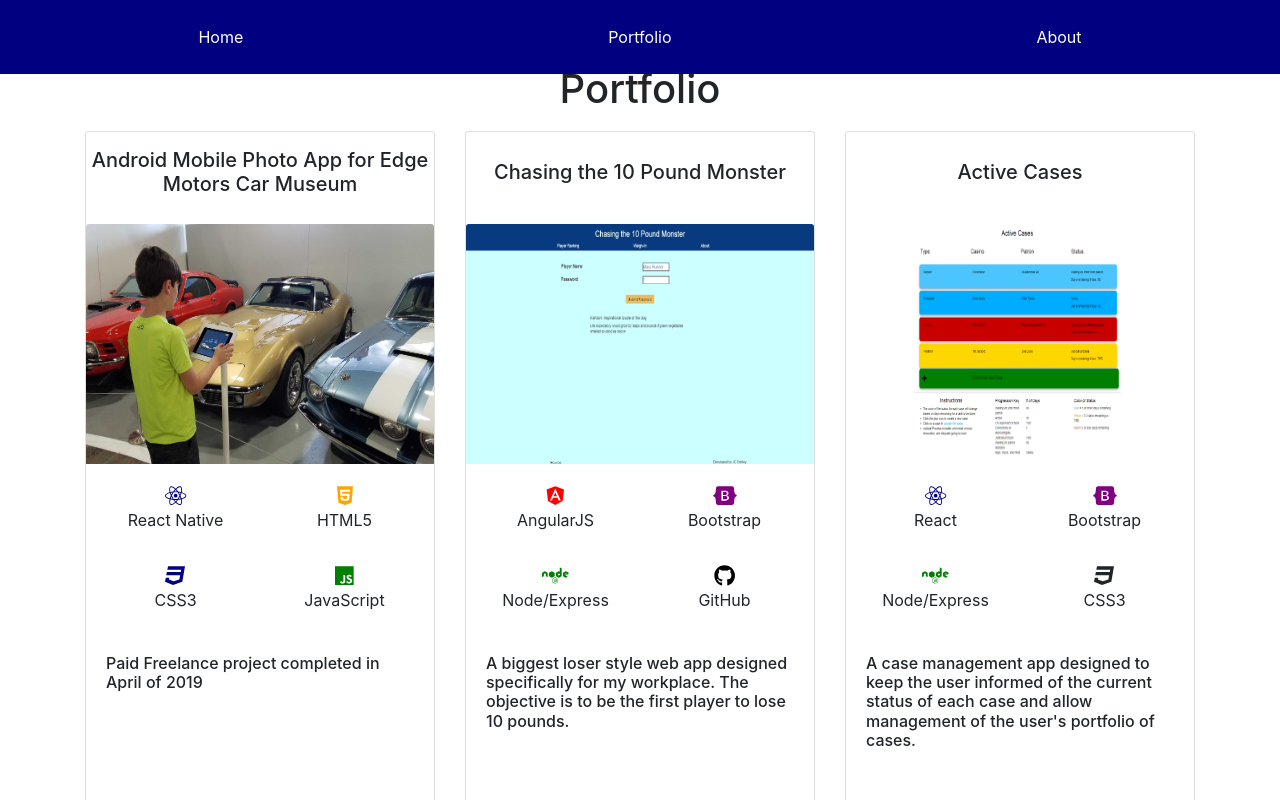
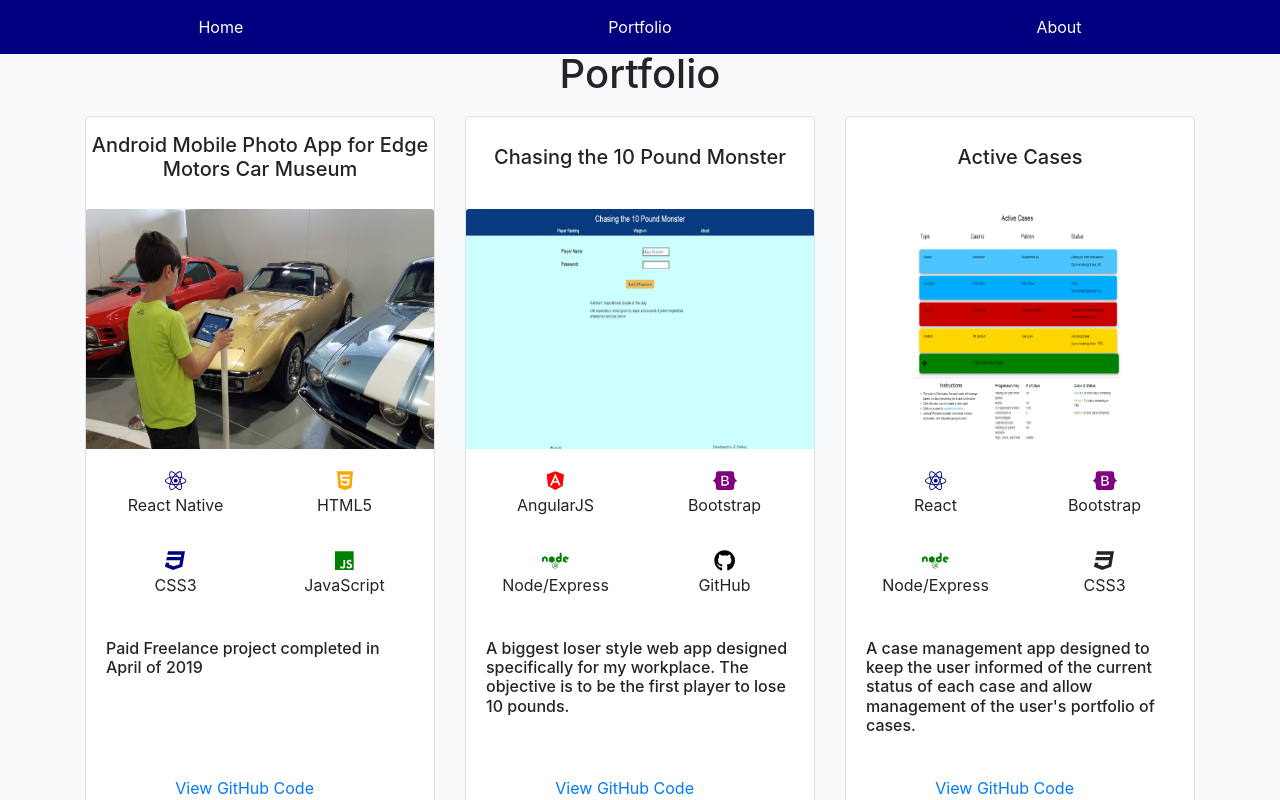
Before and after one commit to jcsmileyjr/v2-Portfolio, a React (Create React App) app in the folder portfolio/: page / in a window 1280 px wide. Both pictures are taken after a click on the button "Portfolio". Shown: the top 800 px of the page. Built offline with nearby package versions, Linux system fonts and the light colour scheme.

Commit message:
Fix layout issues separating portfolio cards and app background

```diff
--- a/portfolio/src/App.css
+++ b/portfolio/src/App.css
@@ -6,9 +6,13 @@
 }
 
 /*Add space above and below the heading on the About Component*/
-.rowWhiteSpace, #intro > h1, h3, Button {
+.rowWhiteSpace {
   margin-top: 10px;
   margin-bottom: 10px;
+}
+
+.appBackGroundColor {
+  background-color: #f8f9fa;
 }
 
 /********** End of Global App Styling **********/
@@ -20,7 +24,7 @@
   display: flex; /* Affect content of this container*/
   align-items: center; /*Center the content on the x axis*/
   justify-content: space-around; /*Center the content on the y axis*/
-  margin-bottom: 65px;
+  margin-bottom: 50px;
 }
 
 .navButton {
@@ -66,7 +70,7 @@ really wasn't working. The fix was to use a linear-gradient.
   }
 }
 
-.introTitle > h1,h3 {
+.introTitle > h1 , .introTitle > h3 {
   margin-bottom: 8vh ;
 }
 
@@ -84,7 +88,11 @@ really wasn't working. The fix was to use a linear-gradient.
 /********** End of About Component Styling **********/
 
 
-/********** Project Component Styling **********/
+/********** Portfolio Component Styling **********/
+.spaceBetweenPortfolioCards {
+  margin-bottom: 2vh;
+}
+
 .equalTitleHeight {
   height: 10vh;
   display:flex;
@@ -115,4 +123,4 @@ really wasn't working. The fix was to use a linear-gradient.
 }
 
 
-/********** End of Project Component Styling **********/
+/********** End of Portfolio Component Styling **********/
--- a/portfolio/src/App.js
+++ b/portfolio/src/App.js
@@ -100,7 +100,7 @@ class App extends Component {
 
   render() {
     return (
-      <div>
+      <div className="appBackGroundColor">
           {this.state.intro && <HomePage
               showPortfolioPage={this.showPortfolioPage}
               showHomePage={this.showHomePage}
--- a/portfolio/src/components/portfolio.js
+++ b/portfolio/src/components/portfolio.js
@@ -13,8 +13,8 @@ export default function Portfolio(props){
     return(
         <Container >
             <Row className="center rowWhiteSpace"><Col><h1>Portfolio</h1></Col></Row>
-            <Row >
-                <Col xs={12} md={4} >
+            <Row>
+                <Col className="spaceBetweenPortfolioCards" xs={12} md={4} >
                     <Card className="h-100">
                         <Card.Title className="center equalTitleHeight">Android Mobile Photo App for Edge Motors Car Museum</Card.Title>
                         <Card.Img
@@ -54,7 +54,7 @@ export default function Portfolio(props){
                     </Card>
                 </Col>
 
-                <Col xs={12} md={4}>
+                <Col className="spaceBetweenPortfolioCards" xs={12} md={4}>
                     <Card className="h-100">
                         <Card.Title className="center equalTitleHeight">Chasing the 10 Pound Monster</Card.Title>
                         <Card.Img
@@ -97,7 +97,7 @@ export default function Portfolio(props){
                     </Card>
                 </Col>
 
-                <Col xs={12} md={4}>
+                <Col className="spaceBetweenPortfolioCards" xs={12} md={4}>
                     <Card className="h-100">
                         <Card.Title className="center equalTitleHeight">Active Cases</Card.Title>
                         <Card.Img
@@ -140,7 +140,7 @@ export default function Portfolio(props){
                     </Card>
                 </Col>
                 {/* Row 2*/}
-                <Col xs={12} md={4} >
+                <Col className="spaceBetweenPortfolioCards" xs={12} md={4} >
                     <Card className="h-100">
                         <Card.Title className="center equalTitleHeight">Agent-Pedia</Card.Title>
                         <Card.Img
@@ -183,7 +183,7 @@ export default function Portfolio(props){
                     </Card>
                 </Col>
 
-                <Col xs={12} md={4}>
+                <Col className="spaceBetweenPortfolioCards" xs={12} md={4}>
                     <Card className="h-100">
                         <Card.Title className="center equalTitleHeight">Index Cards</Card.Title>
                         <Card.Img
```
